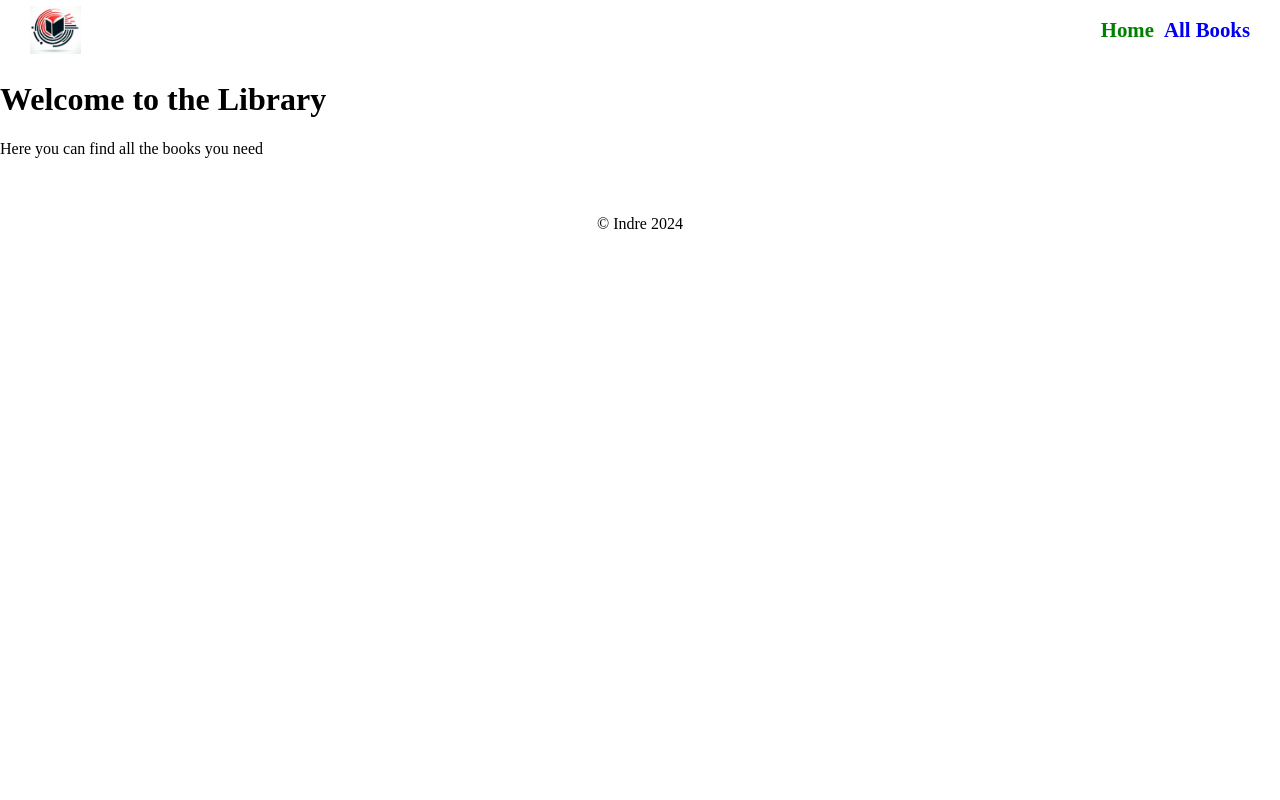
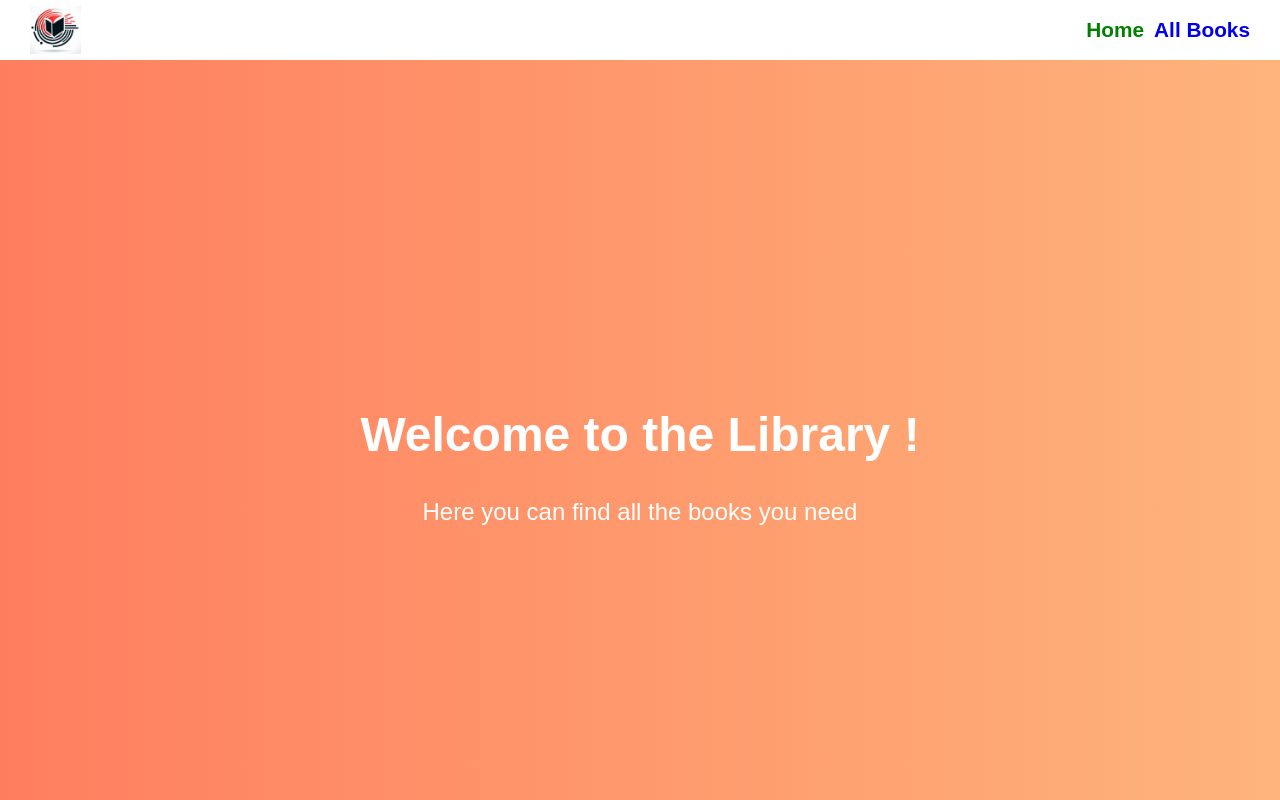
Before and after one commit to indrephone/nodeAtsiskaitymas, a React (Create React App) app in the folder client/: page / in a window 1280 px wide. Shown: the top 800 px of the page. Built offline with nearby package versions, Linux system fonts and the light colour scheme.

Commit message:
Home.jsx page styled

```diff
--- a/client/src/components/UI/organisms/Header.jsx
+++ b/client/src/components/UI/organisms/Header.jsx
@@ -7,6 +7,7 @@ const StyledHeader = styled.header`
     display: flex;
     justify-content: space-between;
     align-items: center;
+    font-family: "Gill Sans Extrabold", sans-serif;
 
     > a {
       height: 80%;
--- a/client/src/components/pages/AllBooks.jsx
+++ b/client/src/components/pages/AllBooks.jsx
@@ -1,3 +1,5 @@
+import styled from "styled-components";
+
 const AllBooks = () => {
     return (
         <section>
--- a/client/src/components/pages/Home.jsx
+++ b/client/src/components/pages/Home.jsx
@@ -1,9 +1,34 @@
+import styled from "styled-components";
+
+const Container = styled.div`
+  height: 100vh;
+  display: flex;
+  flex-direction: column;
+  justify-content: center;
+  align-items: center;
+  background: linear-gradient(to right, #ff7e5f, #feb47b);
+  text-align: center;
+  font-family: "Gill Sans Extrabold", sans-serif;
+`;
+
+const Title = styled.h1`
+  font-size: 3em;
+  color: white;
+  margin: 0.5em 0;
+`;
+
+const Text = styled.p`
+  font-size: 1.5em;
+  color: white;
+  margin: 0.5em 0;
+`;
+
 const Home = () => {
     return (
-        <div>
-            <h1>Welcome to the Library</h1>
-            <p>Here you can find all the books you need</p>
-        </div>
+        <Container>
+            <Title>Welcome to the Library !</Title>
+            <Text>Here you can find all the books you need</Text>
+        </Container>
      );
 }
 
```
